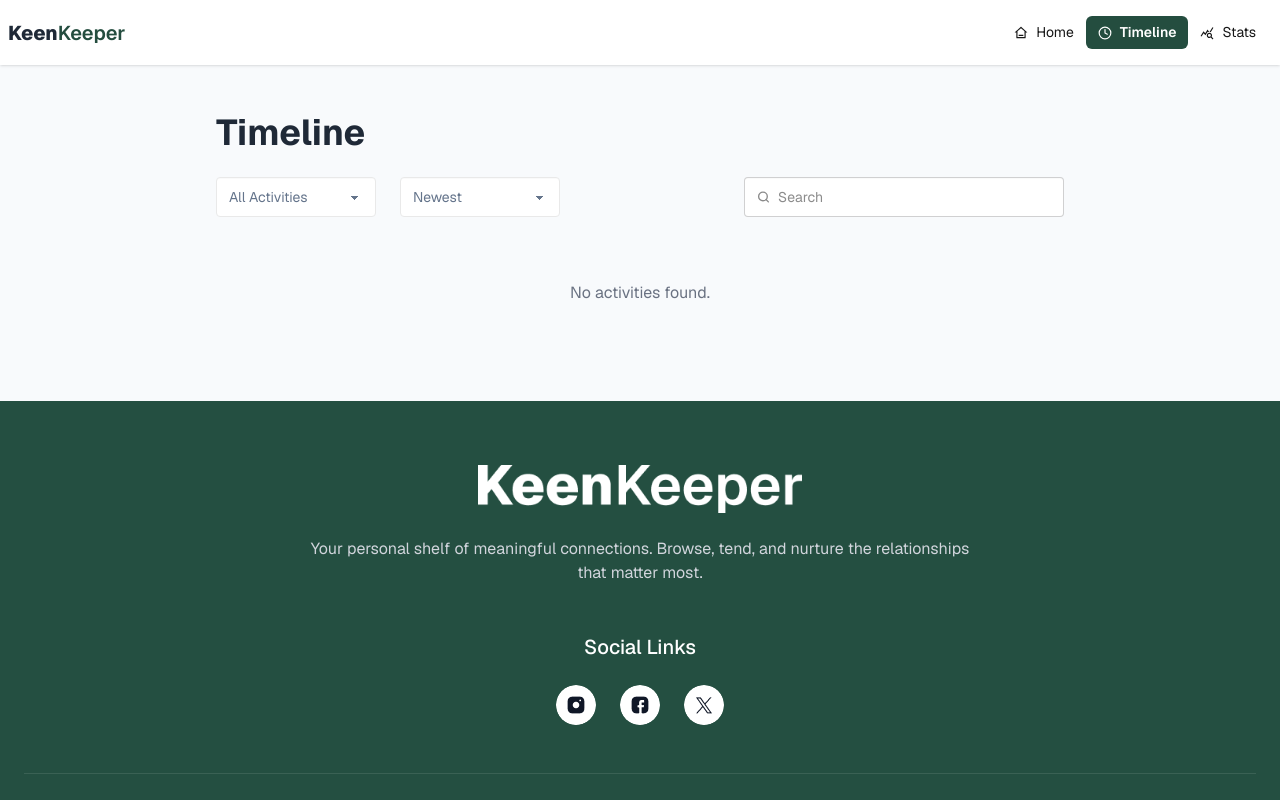
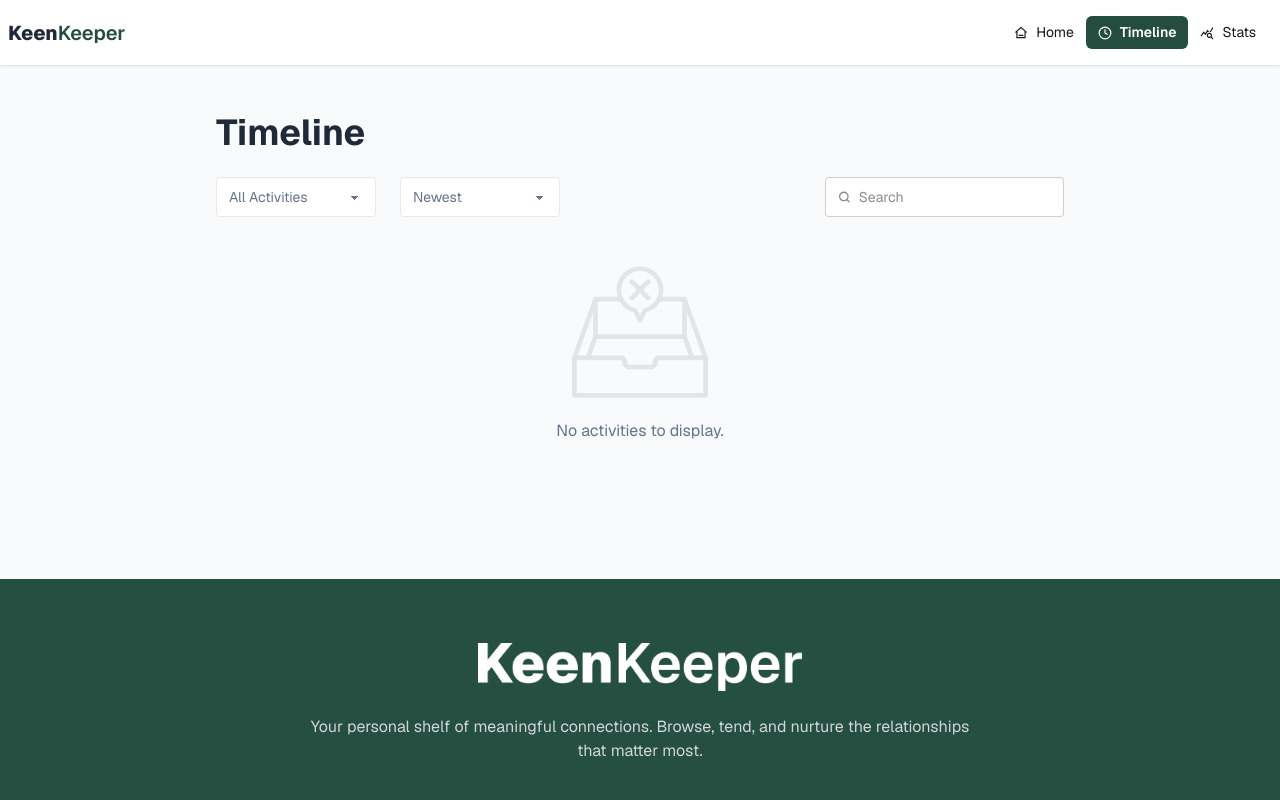
Before and after one commit to RizviBR0/B13-A7-keen-keeper, a Next.js app: page /timeline in a window 1280 px wide. Shown: the top 800 px of the page. Built offline with nearby package versions, Linux system fonts and the light colour scheme.

Commit message:
added empty state in timeline page and added sorting and searching functionality

```diff
--- a/src/app/stats/page.jsx
+++ b/src/app/stats/page.jsx
@@ -29,8 +29,8 @@ const Page = () => {
                 <div className="flex justify-center items-center">
                     {activities.length === 0 ? (
                         <div className="flex flex-col justify-center items-center my-10">
-                            <Image className="text-[#64748B] opacity-15" src={pieImage} width={300} height={300} alt="Empty Pie Chart" />
-                            <p className="text-gray-500">No activities to display.</p>
+                            <Image className="text-[#64748B] opacity-15 mb-3" src={pieImage} width={300} height={300} alt="Empty Pie Chart" draggable={false} />
+                            <p className="text-[#64748B]">No activities to display.</p>
                         </div>
                     ) : (
                         <PieChart style={{ width: '100%', maxWidth: '350px', maxHeight: '80vh', aspectRatio: 1 }} responsive>
--- a/src/app/timeline/page.jsx
+++ b/src/app/timeline/page.jsx
@@ -6,11 +6,14 @@ import { TimelineContext } from "@/context/TimelineContext";
 import callIcon from "../../assets/call.png";
 import textIcon from "../../assets/text.png";
 import videoIcon from "../../assets/video.png";
+import emptyImage from '../../assets/empty.svg'
 
 export default function TimelinePage() {
     const { activities } = useContext(TimelineContext);
     const [filter, setFilter] = useState("All Activities");
     const [sort, setSort] = useState("Newest");
+    const [inputValue, setInputValue] = useState("");
+    const [error, setError] = useState("No activities to display.");
 
     const getIcon = (filterType) => {
         if (filterType === "Text") {
@@ -24,23 +27,28 @@ export default function TimelinePage() {
         };
     };
 
-    const filteredActivities = activities.filter((activity) => {
-        if (filter === "All Activities") {
-            return true
-        };
-
-        return activity.type === filter;
+    const filteredActivities = () => {
+        return activities
+            .filter((activity) => {
+                const matchedFilter = filter === "All Activities" || activity.type === filter;
+                const matchedSearch = activity.friendName.toLowerCase().includes(inputValue.toLowerCase()) ? activity.friendName.toLowerCase().includes(inputValue.toLowerCase()) : setError("No result found. Try searching for something else or adjust the filters.");
+                return matchedFilter && matchedSearch;
+            })
+            .sort((a, b) => {
+                const timeA = parseInt(a.id);
+                const timeB = parseInt(b.id);
+                return sort === "Newest" ? timeB - timeA : timeA - timeB;
             });
-
+    }
 
     return (
         <div className="max-w-4xl mx-auto py-12 px-6">
             <h1 className="text-[#1F2937] font-bold text-4xl mb-6">Timeline</h1>
 
-            <div className="mb-8 flex flex-row justify-between items-center gap-6">
-                <div className="flex gap-6">
+            <div className="mb-8 flex flex-col md:flex-row justify-between items-center gap-6">
+                <div className="flex gap-6 w-full md:w-fit">
                     <select
-                        className="select select-bordered w-40 max-w-xs border-[#E9E9E9] text-[#64748B]"
+                        className="select select-bordered w-full md:w-40 max-w-xs border-[#E9E9E9] text-[#64748B]"
                         value={filter}
                         onChange={(e) => setFilter(e.target.value)}
                     >
@@ -51,7 +59,7 @@ export default function TimelinePage() {
                     </select>
 
                     <select
-                        className="select select-bordered w-40 max-w-xs border-[#E9E9E9] text-[#64748B]"
+                        className="select select-bordered w-full md:w-40 max-w-xs border-[#E9E9E9] text-[#64748B]"
                         value={sort}
                         onChange={(e) => setSort(e.target.value)}
                     >
@@ -61,7 +69,8 @@ export default function TimelinePage() {
                     </select>
                 </div>
 
-                <label className="input">
+                <div className="flex justify-center items-center gap-2 w-full md:w-fit">
+                    <label className="input w-full md:w-fit">
                         <svg className="h-[1em] opacity-50" xmlns="http://www.w3.org/2000/svg" viewBox="0 0 24 24">
                             <g
                                 strokeLinejoin="round"
@@ -74,15 +83,19 @@ export default function TimelinePage() {
                                 <path d="m21 21-4.3-4.3"></path>
                             </g>
                         </svg>
-                    <input type="search" required placeholder="Search" />
+                        <input onChange={(e) => setInputValue(e.target.value)} type="search" required placeholder="Search" />
                     </label>
+                </div>
             </div>
 
             <div className="space-y-4">
-                {filteredActivities.length === 0 ? (
-                    <div className="w-full flex justify-center items-center mt-16"><p className="text-gray-500">No activities found.</p></div>
+                {filteredActivities().length === 0 ? (
+                    <div className="flex flex-col justify-center items-center my-10">
+                        <Image className="text-[#64748B] opacity-15 mb-3" src={emptyImage} width={150} height={150} alt="Empty Timeline" draggable={false} />
+                        <p className="text-[#64748B] max-w-xs text-center">{error}</p>
+                    </div>
                 ) : (
-                    filteredActivities.map((activity) => (
+                    filteredActivities().map((activity) => (
                         <div
                             key={activity.id}
                             className="flex items-center gap-6 p-4 border border-[#E9E9E9] rounded-xl bg-white shadow-sm"
```
Also changed, not shown: src/assets/empty.svg (added). Lines whose indentation alone changed are shown as unchanged.
